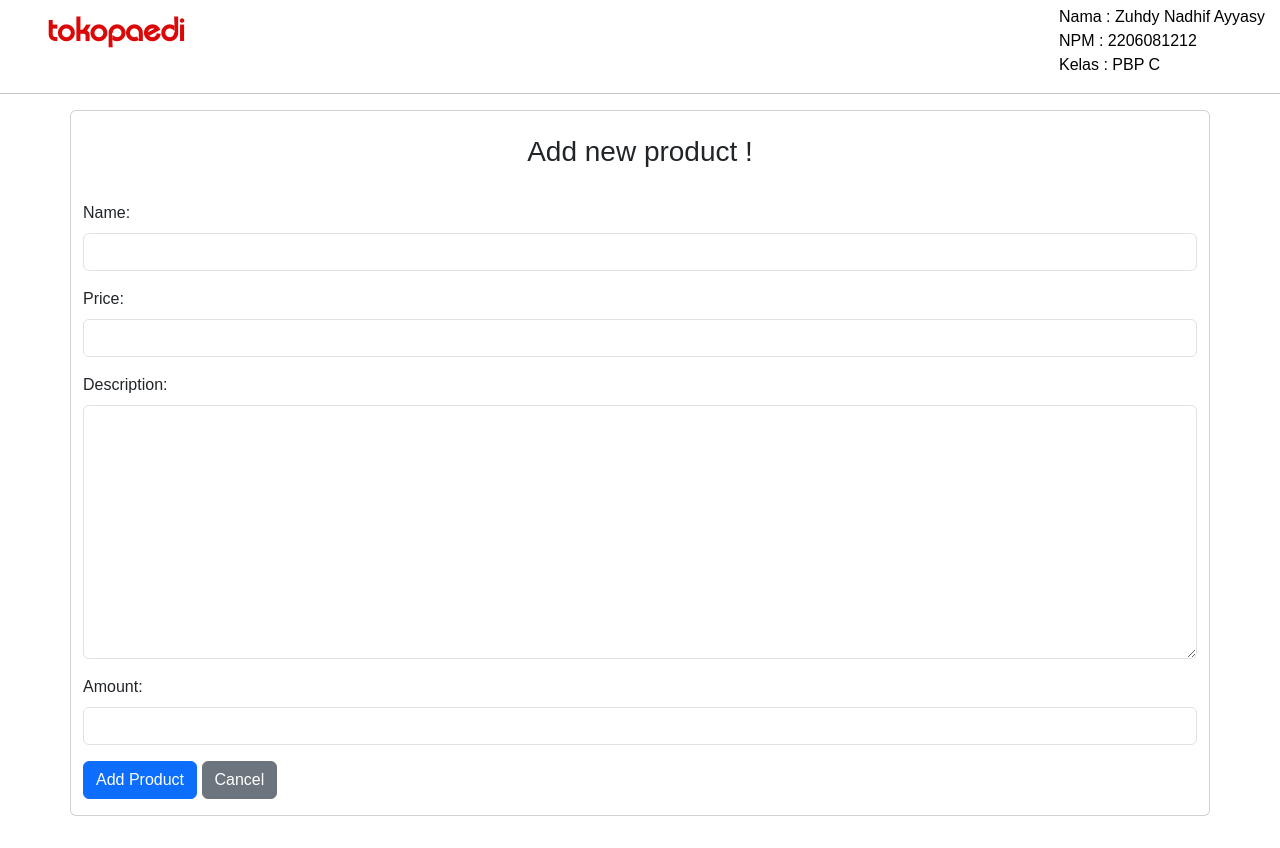
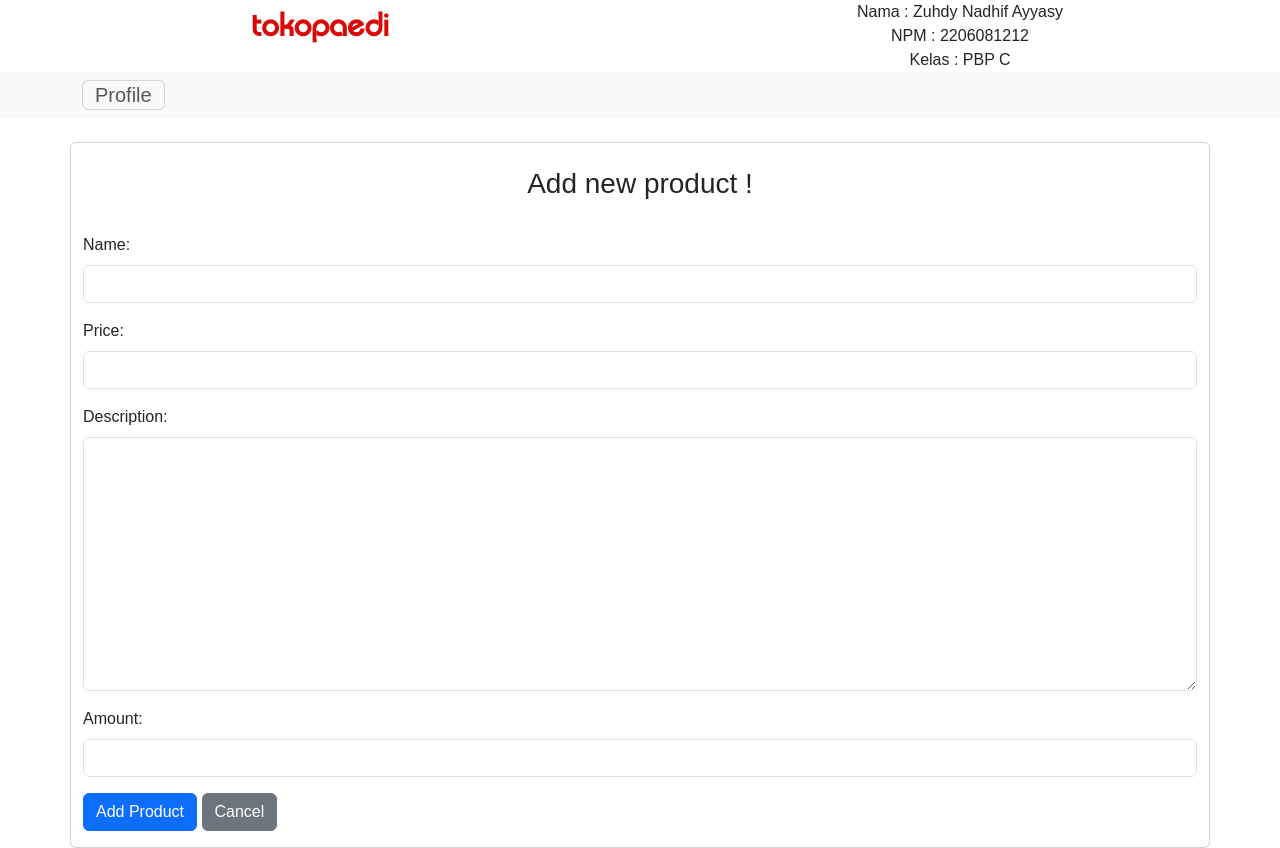
Before and after one commit to zuhdynadhif/tokopaedi, a Django app: template main/templates/main/create_product.html in a window 1280 px wide. Before the commit the page ends 816 px from the top, so only its background shows below. Run offline with Django 4.2, Linux system fonts and the light colour scheme; tables that the repository leaves empty hold one stand-in row (values such as "Sample post"); the template is opened without the code that fills it: values that come from a table or form of the project are taken from there, most other values are stand-ins (such as "Sample title", 1, 10 or a date in 2020).

Commit message:
style (main, project): create_product, header
styling the header, and show profile on create product

```diff
--- a/main/templates/main/create_product.html
+++ b/main/templates/main/create_product.html
@@ -3,8 +3,25 @@
     <title>Add Product | Tokopaedi</title>
 {% endblock meta %}
 {% block content %}
+<nav class="navbar bg-body-tertiary">
+    <div class="container">
+        <button class="navbar-toggler" type="button" data-bs-toggle="collapse" data-bs-target="#navbarText" aria-controls="navbarText" aria-expanded="false" aria-label="Toggle navigation">
+            <span>Profile</span>
+        </button>
+        <div class="collapse navbar-collapse" id="navbarText">
+            <br>
+            <span class="navbar-text">
+                <h5>{{ name }}</h5>
+            </span>
+            <span class="navbar-text">
+                Logged in: {{ last_login }}
+            </span>
+        </div>
+    </div>
+</nav>
+<br>
 <div class="container card">
-        <!-- Tugas 5: styling add new product -->
+    <!-- Tugas 5: styling add new product-->
     <br>
     <h3 class="text-center">Add new product !</h3>
     <br>
--- a/templates/base.html
+++ b/templates/base.html
@@ -18,12 +18,13 @@
     </head>
 
     <body>
-        <div class="header">
-            <ul>
-                <li>
+        <div class="container-fluid">
+        </div>
+        <ul class="nav nav-pills nav-justified">
+            <li class="nav-item">
                 <span><b><a href="/" class="tokopaedi">tokopaedi</a></b></span>
             </li>
-                <li>
+            <li class="nav-item">
                 <span>
                     Nama    : Zuhdy Nadhif Ayyasy<br>
                     NPM     : 2206081212<br>
@@ -31,8 +32,6 @@
                 </span>
             </li>
         </ul>
-        </div>
-        <hr>
         {% block content %}
         {% endblock content %}
     </body>
```
Lines whose indentation alone changed are shown as unchanged.
